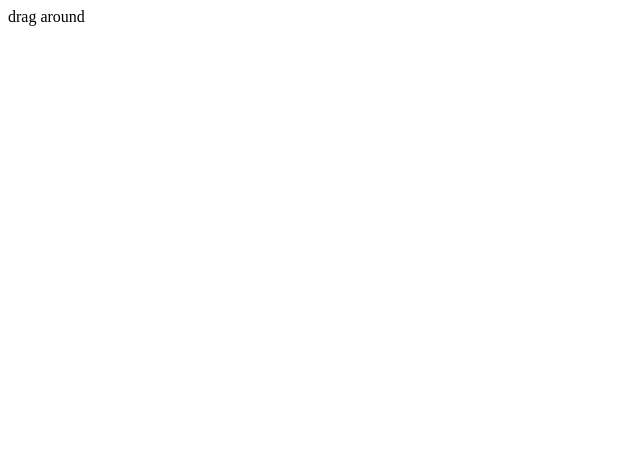
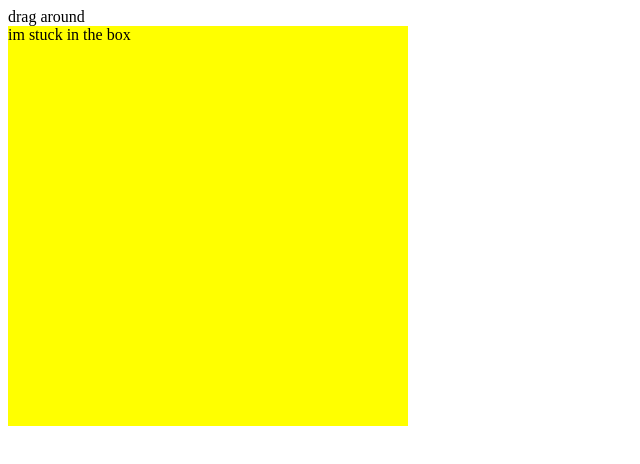
Before and after one commit to Csellers15/Udemy-Web-Development, a plain HTML site: page jQuery/jQuery-ui/draggable.html in a window 1280 px wide. Shown: the whole page, without its empty margins (0-640 px from the left). Drawn offline with nearby package versions, Linux system fonts and the light colour scheme; files whose address does not match are found by name.

Commit message:
Update draggable.html

```diff
--- a/jQuery/jQuery-ui/draggable.html
+++ b/jQuery/jQuery-ui/draggable.html
@@ -5,14 +5,25 @@
         <script src="jquery-ui/jquery-ui.js"></script>
         <link href="Jquery-ui/jquery-ui.css" rel="stylesheet">
         <style type="text/css">
-
+        #container{
+          width: 400px;
+          height: 400px;
+          background-color: yellow;
+        }
 
         </style>
     </head>
     <body>
+
+
       <div id="draggable"> drag around </div>
+      <div id="container">
+        <span> im stuck in the box </span>
+      </div>
       <script type="text/javascript">
-        $('#draggable').draggable();
+        $('#draggable').draggable({axis: 'y'});
+        $('#container').draggable();
+        $('span').draggable({containment: 'parent'});
       </script>
     </body>
 </html>
```
